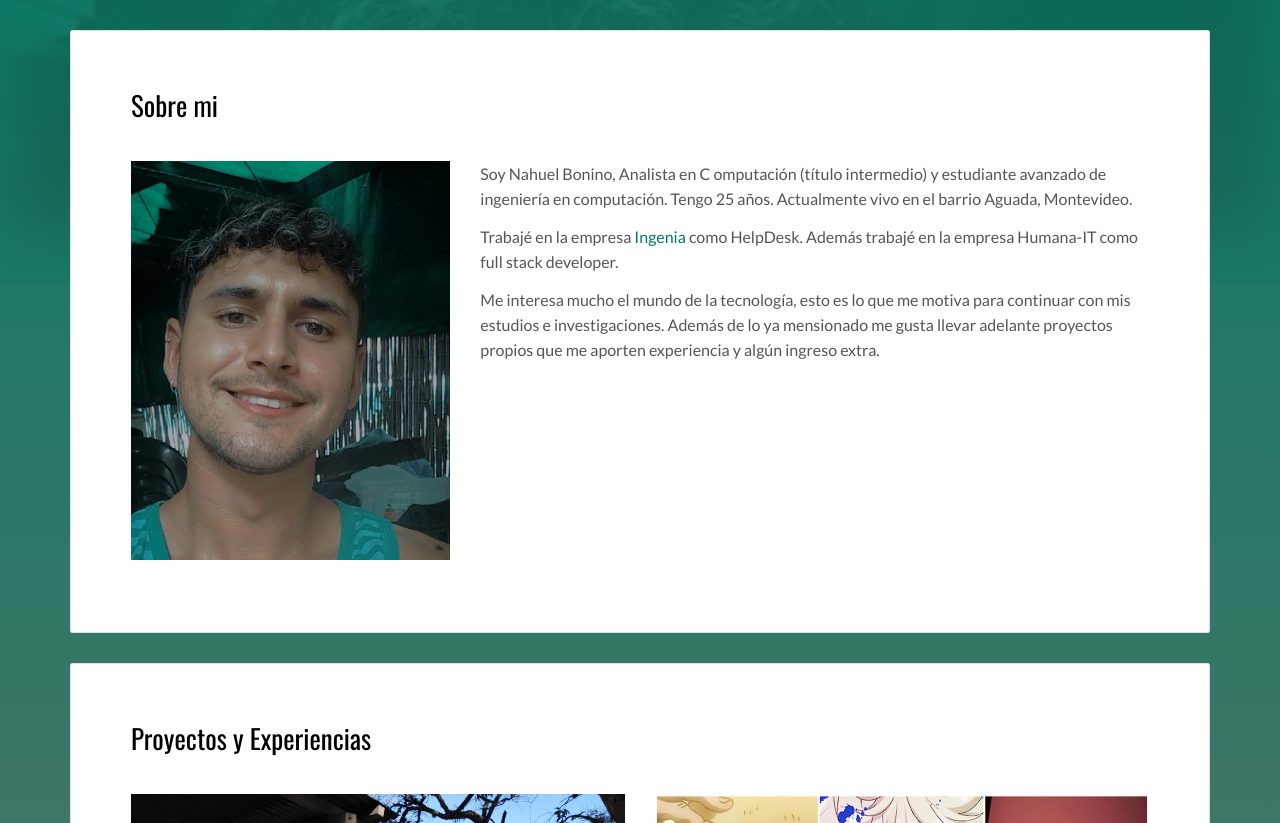
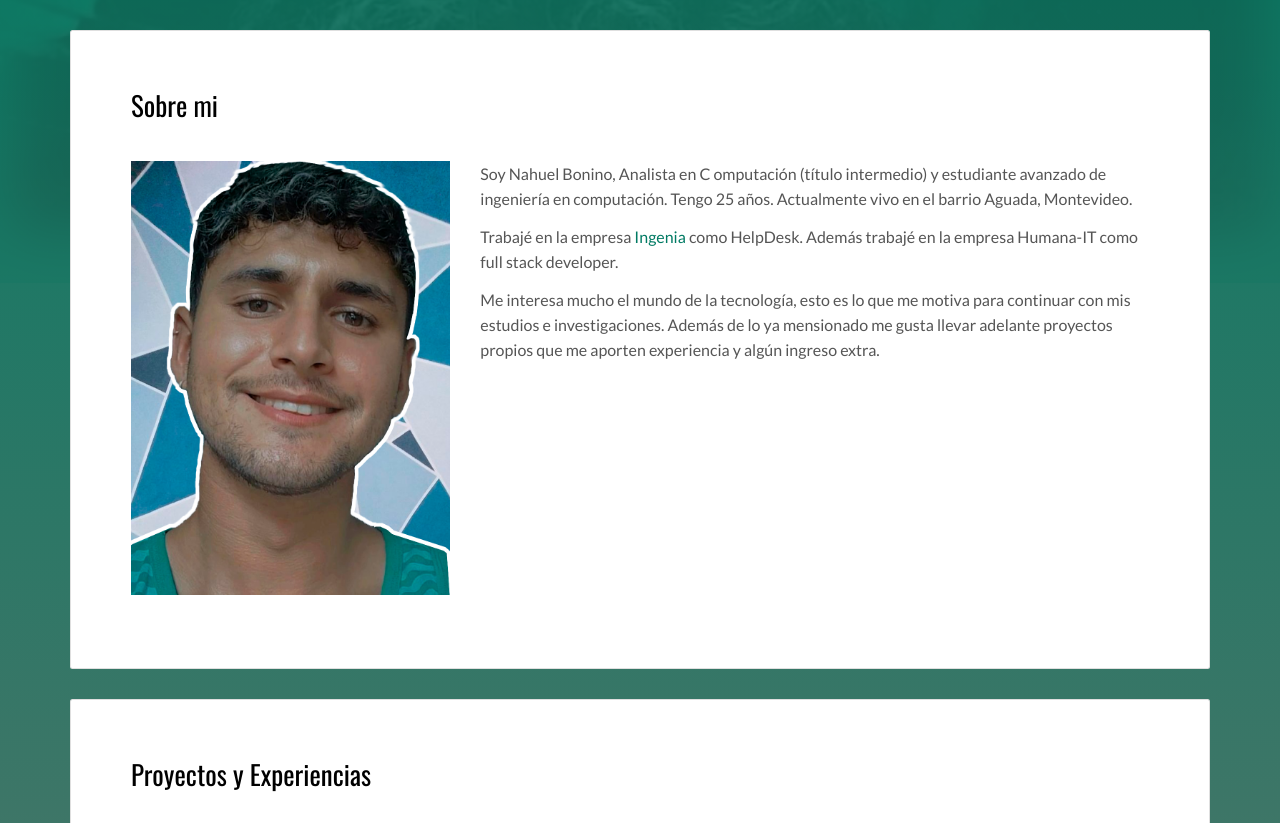
Before and after one commit to NagaWebs/personalwebsite, a plain HTML site: page index.html in a window 1280 px wide. Shown: the part 277-1100 px from the top of the page. Drawn offline with nearby package versions, Linux system fonts and the light colour scheme.

Commit message:
change foto

```diff
--- a/index.html
+++ b/index.html
@@ -62,7 +62,7 @@
             <h2>Sobre mi</h2>
             <div class="row">
               <div class="col-md-4">
-                <p><img src="./assets/images/foto.jpg" class="img-responsive" alt=""></p>
+                <p><img src="./assets/images/fotoedit.png" class="img-responsive" alt=""></p>
               </div>
               <div class="col-md-8">
                <p> Soy Nahuel Bonino, Analista en C omputaci&oacuten (t&iacutetulo intermedio) y estudiante avanzado de ingenier&iacutea en computaci&oacuten.
```
Also changed, not shown: assets/images/fotoedit.png (added).
